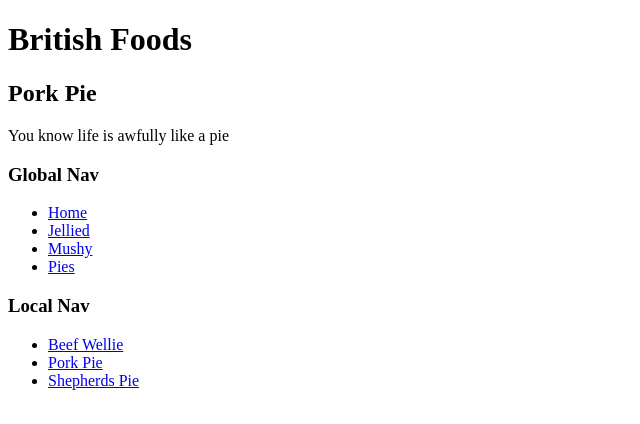
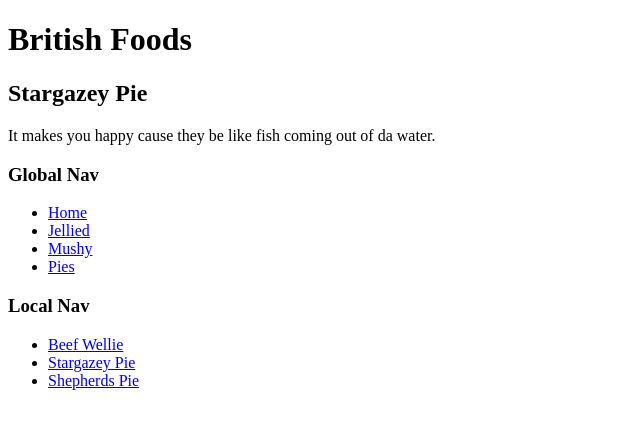
Before and after one commit to LKakulis/Hyperlink_exercise_LK, a plain HTML site: page Pies/stargazeypie.html in a window 1280 px wide. Shown: the whole page, without its empty margins (0-640 px from the left). Drawn offline with Linux system fonts and the light colour scheme.

Commit message:
Everything that happened woops

```diff
--- a/Pies/porkpie.html
+++ b/Pies/stargazeypie.html
@@ -7,8 +7,8 @@
 </head>
 <body>
     <h1>British Foods</h1>
-        <h2>Pork Pie</h2>
-            <p>You know life is awfully like a pie</p>
+        <h2>Stargazey Pie</h2>
+            <p>It makes you happy cause they be like fish coming out of da water.</p>
 <h3>Global Nav</h3>
 <ul>
 <li><a href="../Index.html">Home</a></li>
@@ -19,7 +19,7 @@
 <h3>Local Nav</h3>
 <ul>
 <li><a href="beefwellie.html">Beef Wellie</a></li>
-<li><a href="porkpie.html">Pork Pie</a></li>
+<li><a href="stargazeypie.html">Stargazey Pie</a></li>
 <li><a href="shepherdspie.html">Shepherds Pie</a></li>
 </ul>
 </body>
```
Also changed, not shown: Mushy/mushypeas.html (+1 -1 lines), Pies/Pies.html (+1 -2 lines), Pies/beefwellie.html (+2 -2 lines), Pies/shepherdspie.html (+2 -2 lines).
